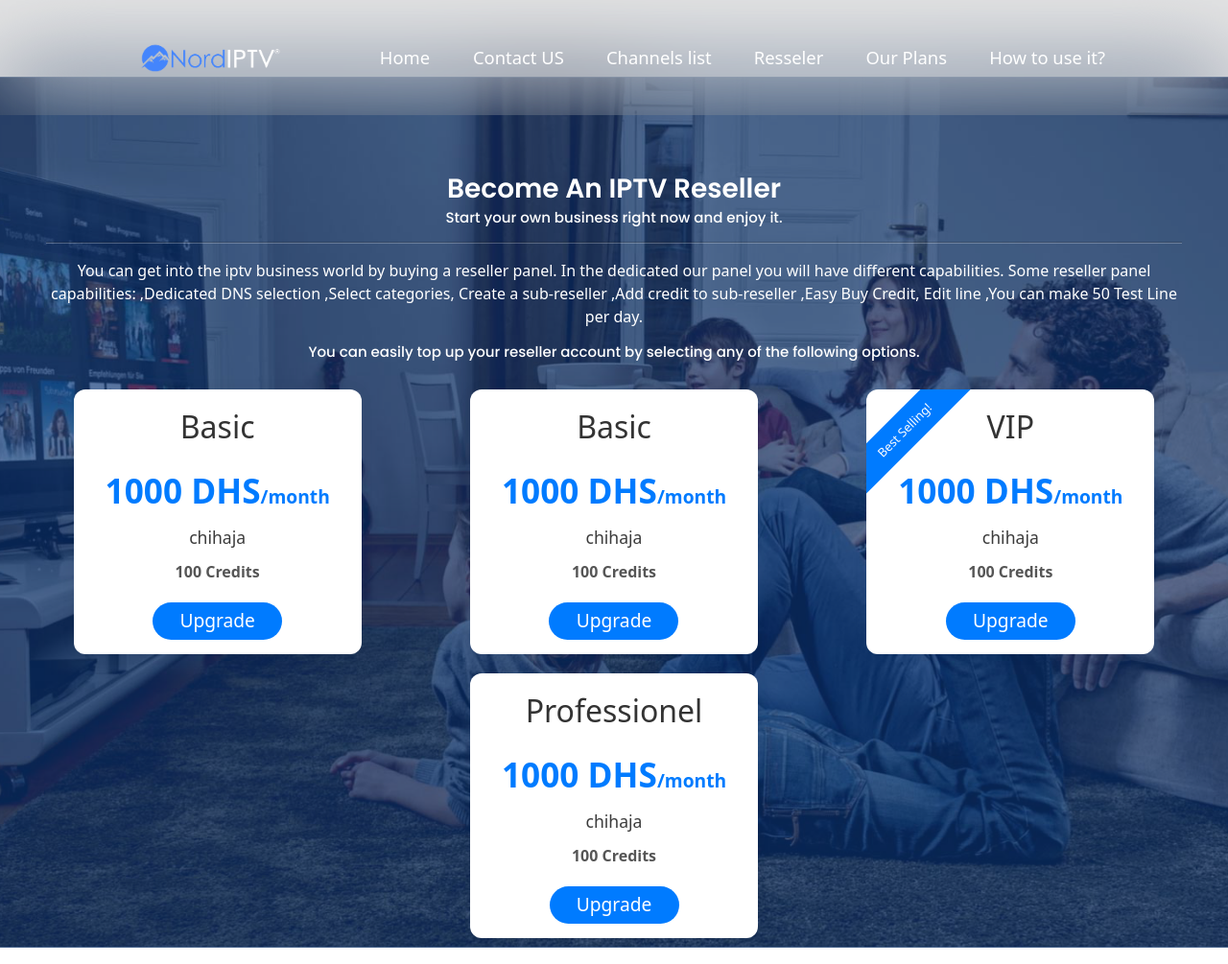
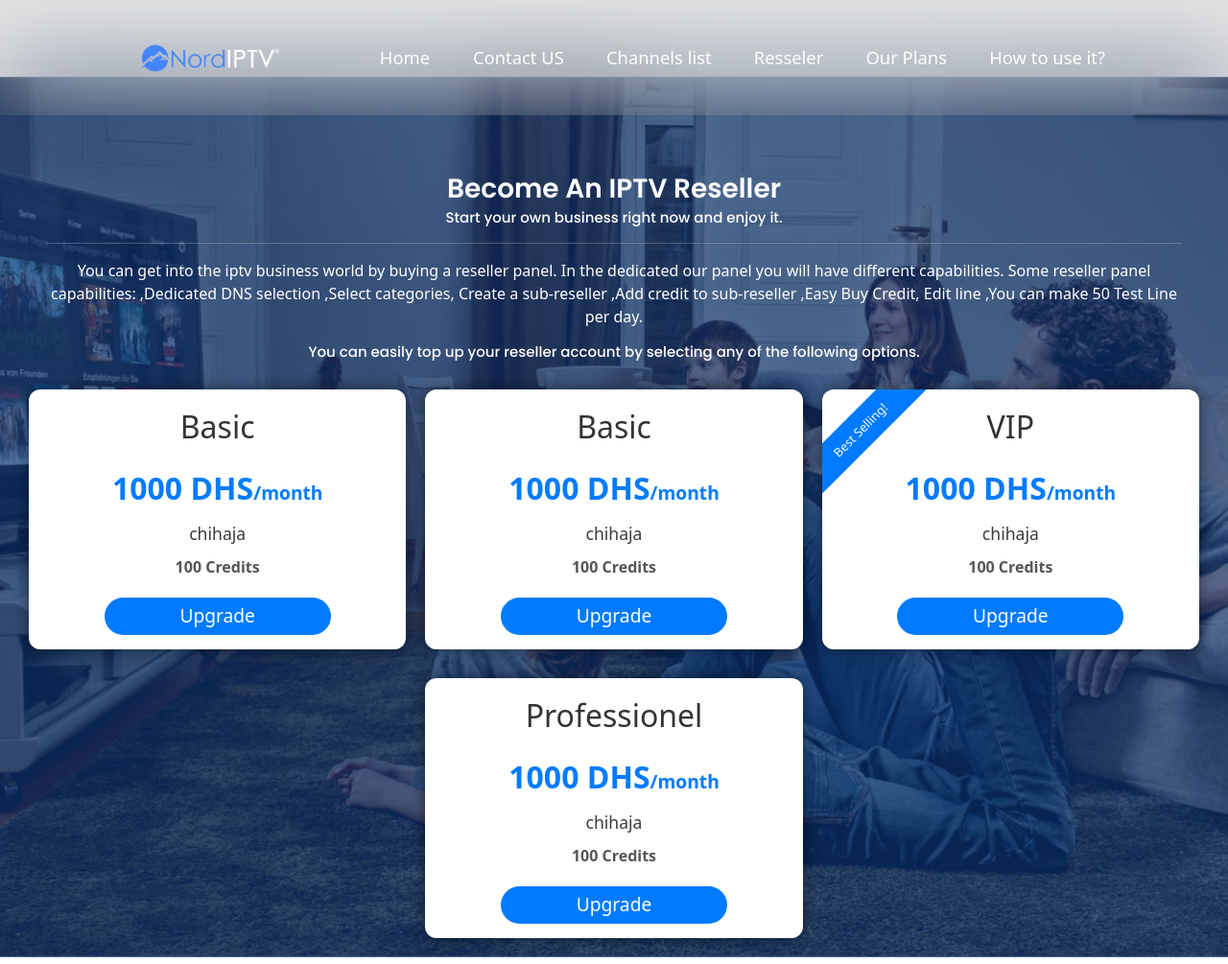
Before and after one commit to marvaluxe/nordiptv.github.io, a PHP site: page /iptv-resseler.html in a window 1280 px wide. Shown: the top 1005 px of the page at 96% size. Run offline with PHP 8.4, Linux system fonts and the light colour scheme; some libraries are stand-ins or nearby versions.

Commit message:
Update style.css

```diff
--- a/style.css
+++ b/style.css
@@ -1850,14 +1850,15 @@ section div h1 {
         overflow: hidden;
 
     }
-    .resseler_prg
-    {
+
+    .resseler_prg {
         font-size: 20px;
         color: white;
         text-align: left;
         /* text-indent: 0px; */
     }
-    .contact-form >h2{
+
+    .contact-form>h2 {
 
         font-size: 30px;
         text-align: center;
@@ -2418,8 +2419,27 @@ hhhhhh
     /* border: 1px solid #000; */
     border-radius: 12px;
     overflow: hidden;
-    box-shadow: 0 0 15px rgba(0, 0, 0, 0.05);
-    position: relative;
+    box-shadow: 0 0 15px rgba(0, 0, 0, .5);
+    position: relative;
+    flex: 0 0 calc(50% - 20px);
+    margin-bottom: 20px;
+
+}
+
+.pricing-table {
+    display: flex;
+    flex-wrap: wrap;
+    justify-content: space-between;
+    /* margin-top: 50px;
+    margin-bottom: 150px; */
+}
+
+@media (min-width: 768px) {
+    ._container {
+        flex: 0 0 calc(33.333% - 20px);
+    }
+
+
 }
 
 ._container ._title {
@@ -2431,7 +2451,7 @@ hhhhhh
 ._container ._price {
     color: #007bff;
     font-weight: 700;
-    font-size: 2.2rem;
+    font-size: 2rem;
     margin: 10px 0;
 }
 
@@ -2462,7 +2482,7 @@ hhhhhh
     border-radius: 30px;
     font-size: 1.2rem;
     margin-top: 20px;
-    width: 50%;
+    width: 65%;
     font-weight: 500;
     transition: 0.2s ease;
 }
@@ -2494,8 +2514,7 @@ hhhhhh
     top: 55%;
 }
 
-.reseller_pricing_wrapper
-{
+.reseller_pricing_wrapper {
     display: flex;
     flex-direction: row;
     justify-content: space-around;
```
Lines whose indentation alone changed are shown as unchanged.
